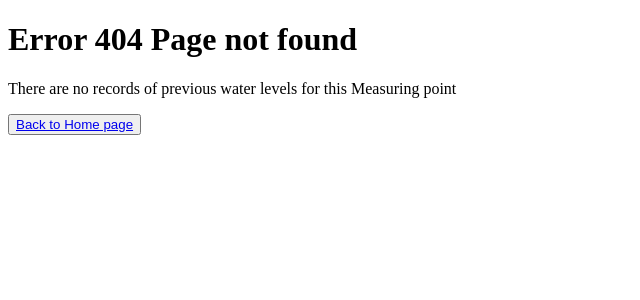
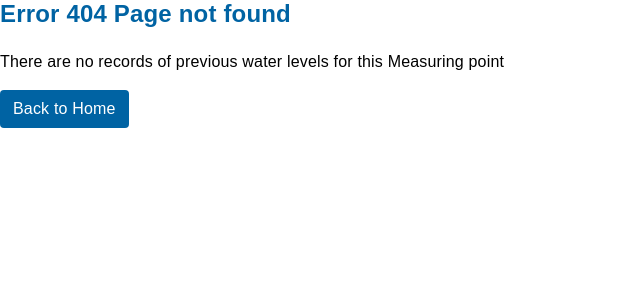
Before and after one commit to Christian-Hummel/IMC-AFS-Group1, a Django app: template templates/watererror.html in a window 1280 px wide. Shown: the top 300 px of the page, without its empty margins (0-640 px from the left). Run offline with Django 4.2, Linux system fonts and the light colour scheme; the template is opened without the code that fills it, so the values that code supplies are empty.

Commit message:
added styling for home button

```diff
--- a/templates/watererror.html
+++ b/templates/watererror.html
@@ -1,8 +1,15 @@
 <!DOCTYPE html>
 <html lang="en">
 <head>
+    {% load static %} <!-- necessary to connect to CSS in django -->
     <meta charset="UTF-8">
     <title>Error 404 not found</title>
+
+    <link href="https://cdn.jsdelivr.net/npm/bootstrap@5.0.2/dist/css/bootstrap.min.css" rel="stylesheet" integrity="sha384-EVSTQN3/azprG1Anm3QDgpJLIm9Nao0Yz1ztcQTwFspd3yD65VohhpuuCOmLASjC" crossorigin="anonymous"/>
+    <script src="https://cdn.jsdelivr.net/npm/bootstrap@5.0.2/dist/js/bootstrap.bundle.min.js"></script>
+    <link rel="icon" href="{% static 'img/favicon.png' %}">
+    <link rel="stylesheet" href="https://cdnjs.cloudflare.com/ajax/libs/font-awesome/6.5.2/css/all.min.css"> <!-- for icons -->
+    <link rel="stylesheet" href="{% static 'css/styles.css' %}"/>
 
 </head>
 <body>
@@ -11,7 +18,7 @@
 
 <p>There are no records of previous water levels for this Measuring point</p>
 
-<button><a href="{% url 'main' %}">Back to Home page</a></button>
+<a class="btn btn-blue" type="button" href="{% url 'main' %}">Back to Home</a>
 
 </body>
 </html>
```
